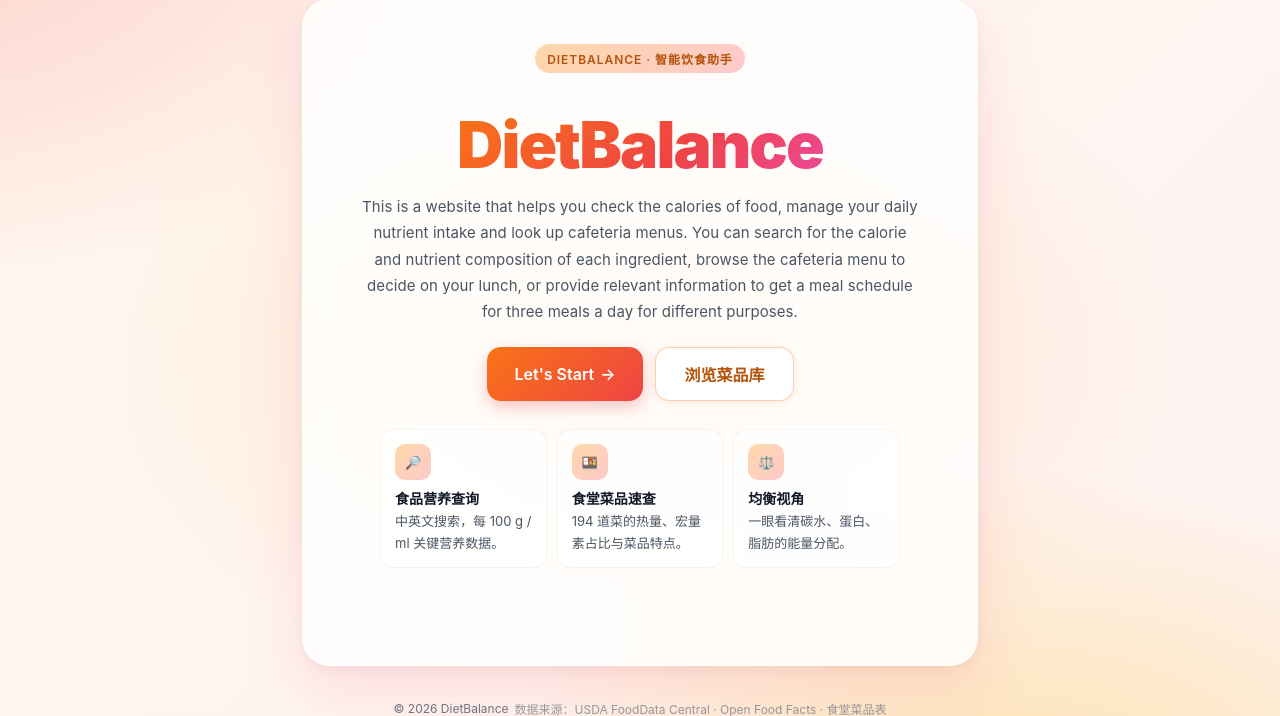
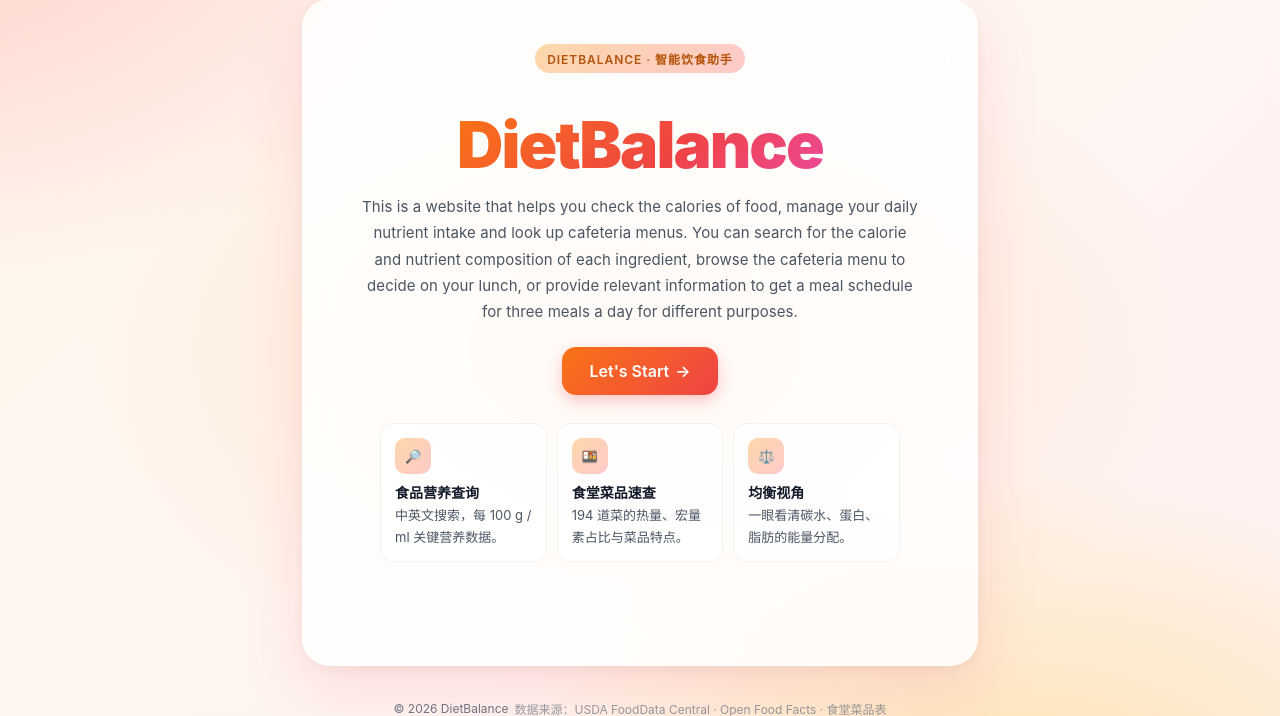
Before and after one commit to zihanpeter/dietbalance, a Flask app: page / in a window 1280 px wide. Shown: the part 49-765 px from the top of the page. Run offline with Flask 3, Linux system fonts and the light colour scheme.

Commit message:
Update landing.html

```diff
--- a/templates/landing.html
+++ b/templates/landing.html
@@ -27,9 +27,6 @@
             <div class="landing-actions">
                 <a class="btn btn-primary btn-lg" href="{{ url_for('search') }}">
                     Let's Start <span class="btn-arrow">→</span>
-                </a>
-                <a class="btn btn-secondary btn-lg" href="{{ url_for('dishes') }}">
-                    浏览菜品库
                 </a>
             </div>
 
```
